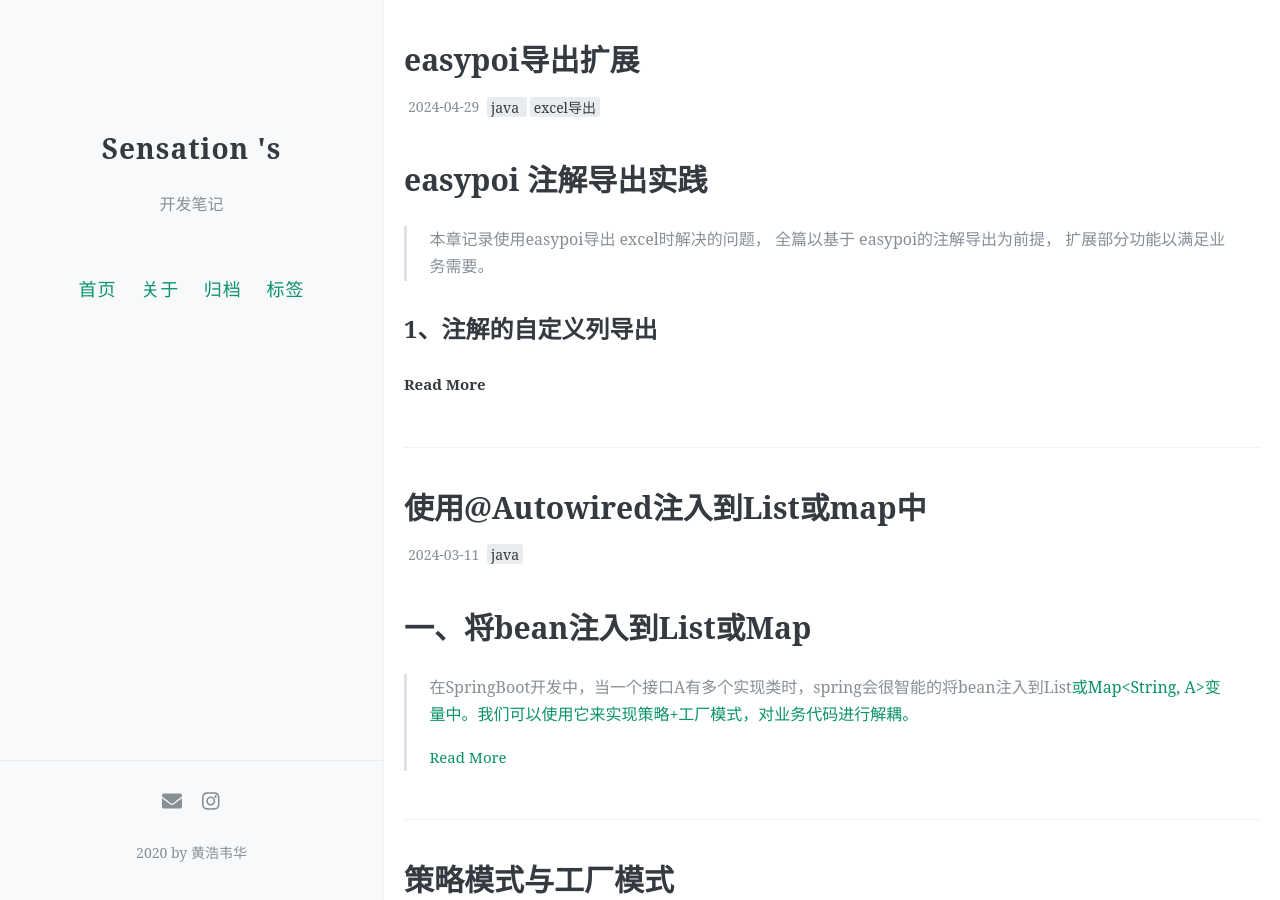
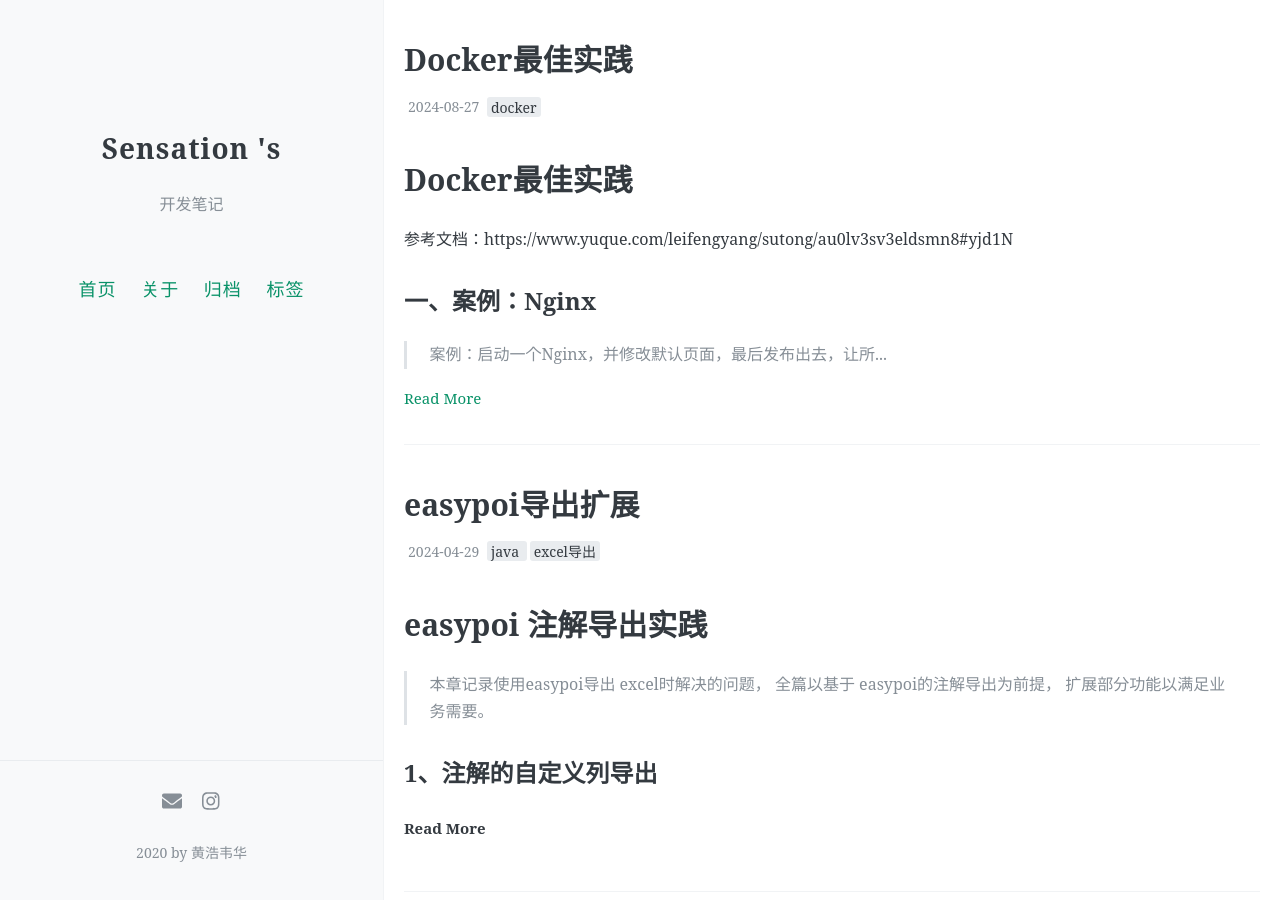
Before and after one commit to SensationG/blog, a Jekyll site: the page built from index.html, in a window 1280 px wide and 900 px high. Built offline with Jekyll 4.4.1, drawn with Linux system fonts in a browser that asks for light colours; the list of posts is cut into pages by our own code; comment, search, counter and statistics services are not loaded; some of the changed text lies outside the part shown.

Commit message:
2024-08-27-Docker最佳实践.md

```diff
--- a/_posts/Docker最佳实践.md
+++ b/_posts/2024-08-27-Docker最佳实践.md
@@ -1,3 +1,12 @@
+---
+layout: post
+title: Docker最佳实践
+date: 2024-08-27
+Author: hhw
+tags: [docker]
+comments: true
+---
+
 # Docker最佳实践
 
 参考文档：https://www.yuque.com/leifengyang/sutong/au0lv3sv3eldsmn8#yjd1N
@@ -483,7 +492,7 @@ curl http://nginxWithMynet:80
 
 ## 五、dockerfile制作镜像
 
-> 官方文档：https://docs.docker.com/reference/dockerfile/
+> 更多细节参数请看官方文档：https://docs.docker.com/reference/dockerfile/
 
 ### 1. 案例：制作一个java应用镜像
 
```
